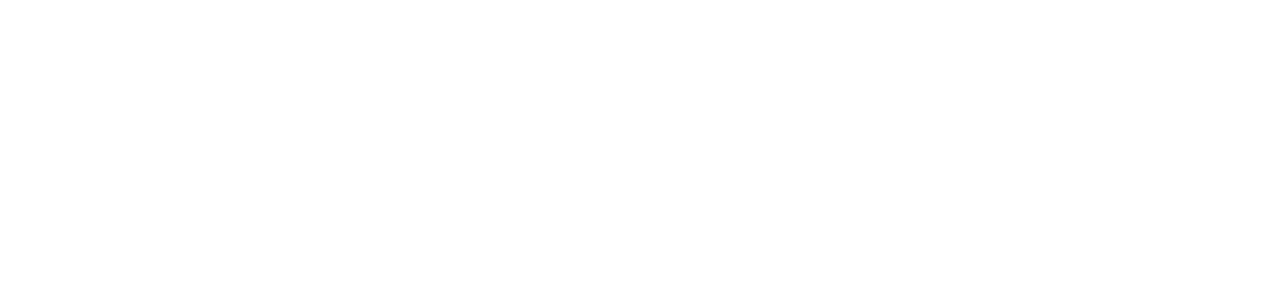
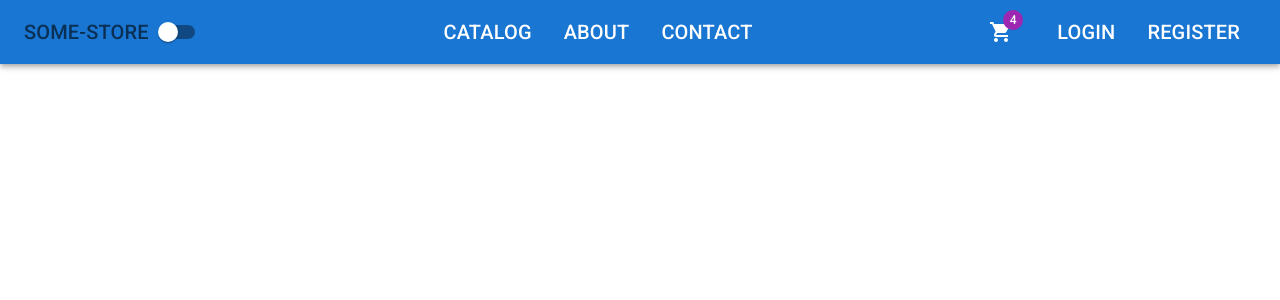
Before and after one commit to raudzius/Store, a React (Vite) app in the folder client/: page / in a window 1280 px wide. Shown: the top 300 px of the page. Built offline with nearby package versions, Linux system fonts and the light colour scheme.

Commit message:
feat: add header component

```diff
--- a/client/src/app/layout/App.tsx
+++ b/client/src/app/layout/App.tsx
@@ -1,11 +1,16 @@
-import { Container } from '@mui/material';
 import React from 'react';
+import { Container, CssBaseline } from '@mui/material';
 import { Outlet } from 'react-router-dom';
+import Header from './Header';
 
 const App: React.FC = () => (
-  <Container>
-    <Outlet />
-  </Container>
+  <>
+    <CssBaseline />
+    <Header />
+    <Container>
+      <Outlet />
+    </Container>
+  </>
 );
 
 export default App;
--- /dev/null
+++ b/client/src/app/layout/Header.tsx
@@ -0,0 +1,74 @@
+import { ShoppingCart } from '@mui/icons-material';
+import {
+  AppBar,
+  Badge,
+  Box,
+  IconButton,
+  List,
+  ListItem,
+  Switch,
+  Toolbar,
+  Typography,
+} from '@mui/material';
+import React from 'react';
+import { NavLink } from 'react-router-dom';
+
+const midLinks = [
+  { title: 'catalog', path: '/catalog' },
+  { title: 'about', path: '/about' },
+  { title: 'contact', path: '/contact' },
+];
+
+const rightLinks = [
+  { title: 'login', path: '/login' },
+  { title: 'register', path: '/register' },
+];
+
+const navStyles = {
+  color: 'inherit',
+  textDecoration: 'none',
+  typography: 'h6',
+  '&:hover': { color: 'grey.500' },
+  '&.active': { color: 'text.secondary' },
+};
+
+type Props = {
+  darkMode: boolean;
+  handleThemeChange: () => void;
+};
+
+const Header: React.FC<Props> = ({ darkMode, handleThemeChange }) => (
+  <AppBar position="static" sx={{ mb: 4 }}>
+    <Toolbar sx={{ display: 'flex', justifyContent: 'space-between', alignItems: 'center' }}>
+      <Box display="flex" alignItems="center">
+        <Typography component={NavLink} to="/" variant="h6" color="inherit" sx={navStyles}>
+          SOME-STORE
+        </Typography>
+        <Switch checked={darkMode} onChange={handleThemeChange} />
+      </Box>
+      <List sx={{ display: 'flex' }}>
+        {midLinks.map(({ title, path }) => (
+          <ListItem key={title} component={NavLink} to={path} sx={navStyles}>
+            {title.toUpperCase()}
+          </ListItem>
+        ))}
+      </List>
+      <Box display="flex" alignItems="center">
+        <IconButton size="large" edge="start" color="inherit" sx={{ mr: 2 }}>
+          <Badge badgeContent="4" color="secondary">
+            <ShoppingCart />
+          </Badge>
+        </IconButton>
+        <List sx={{ display: 'flex' }}>
+          {rightLinks.map(({ title, path }) => (
+            <ListItem key={title} component={NavLink} to={path} sx={navStyles}>
+              {title.toUpperCase()}
+            </ListItem>
+          ))}
+        </List>
+      </Box>
+    </Toolbar>
+  </AppBar>
+);
+
+export default Header;
```
